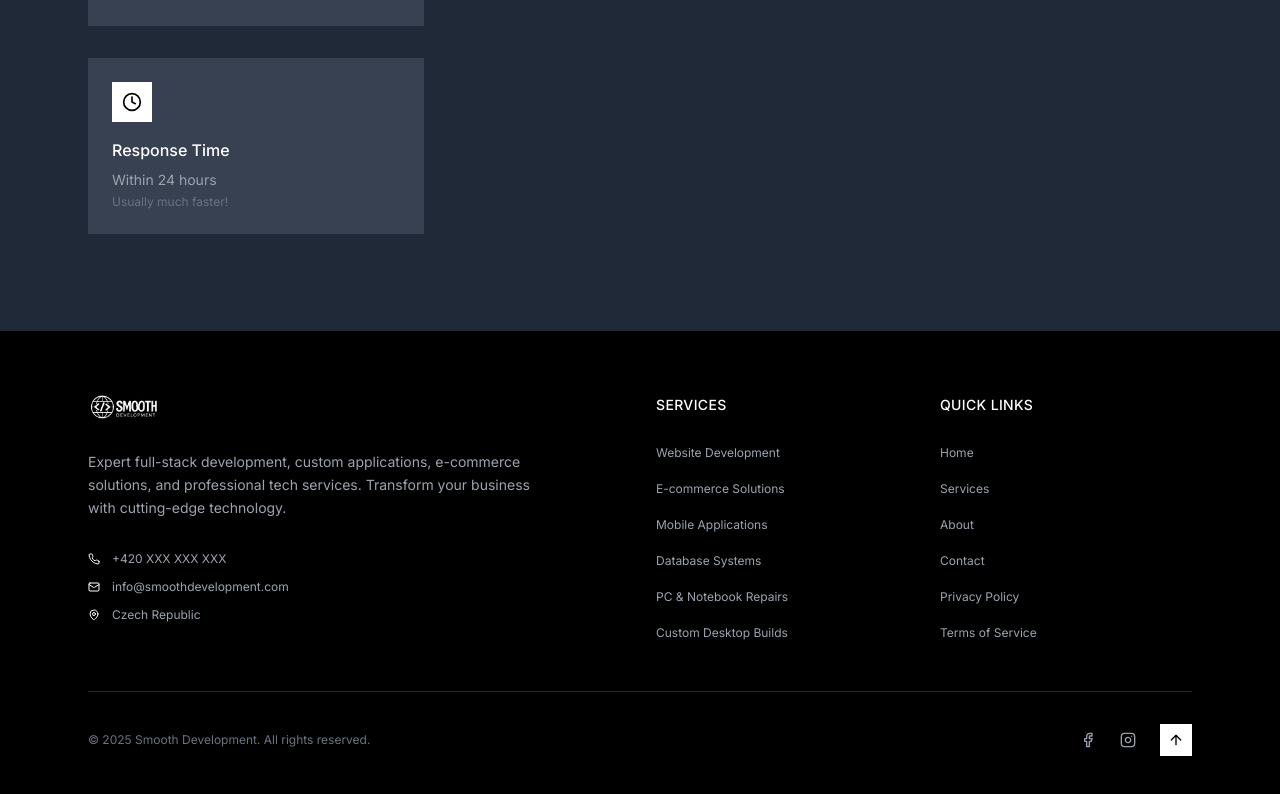
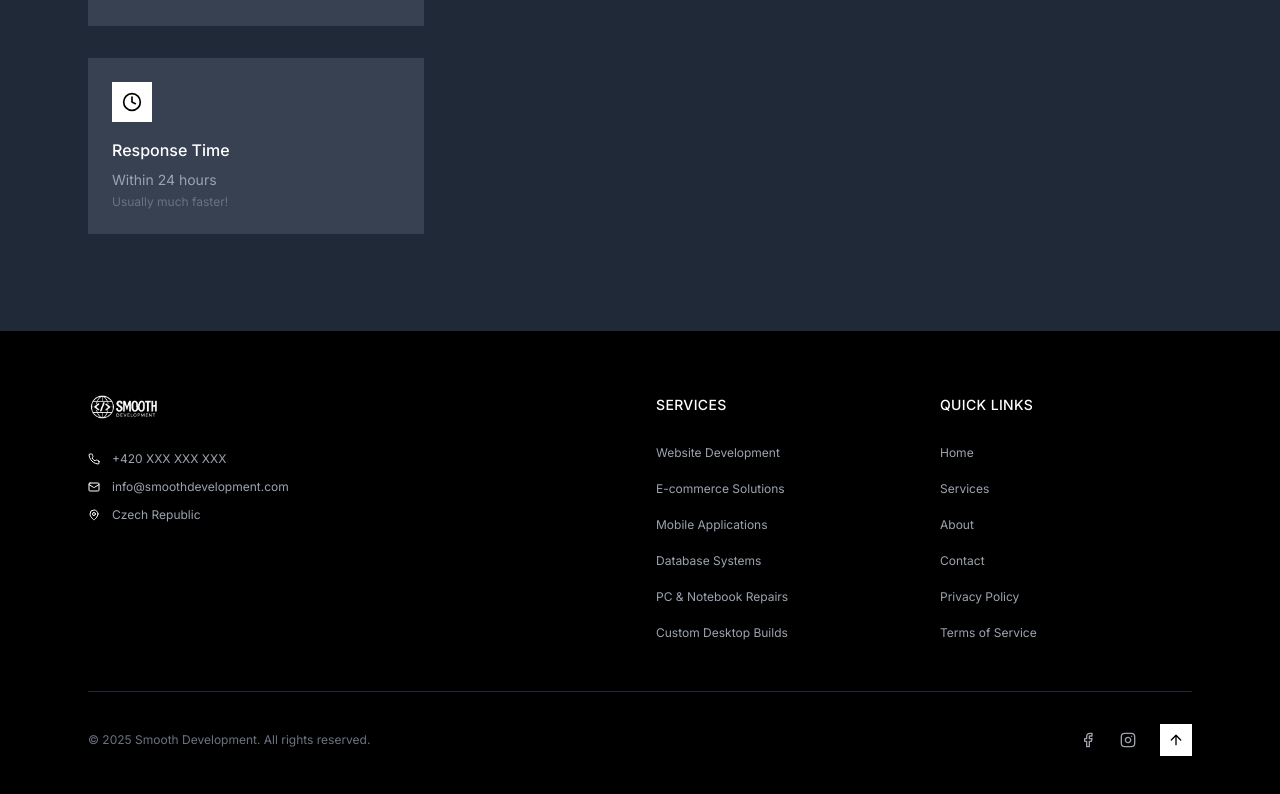
Before and after one commit to MarekSmooth/Smooth-dev, a React (Vite) app: page /contact in a window 1280 px wide. Shown: the part 966-1760 px from the top of the page. Built offline with nearby package versions, Linux system fonts and the light colour scheme.

Commit message:
Remove description from footer

```diff
--- a/src/components/Footer.tsx
+++ b/src/components/Footer.tsx
@@ -23,10 +23,6 @@ const Footer: React.FC = () => {
                 className="h-6 w-auto object-contain"
               />
             </div>
-
-            <p className="text-gray-400 mb-8 max-w-md text-sm leading-relaxed">
-              {t('footer.description')}
-            </p>
 
             <div className="space-y-3">
               <div className="flex items-center space-x-3 text-gray-400">
```
